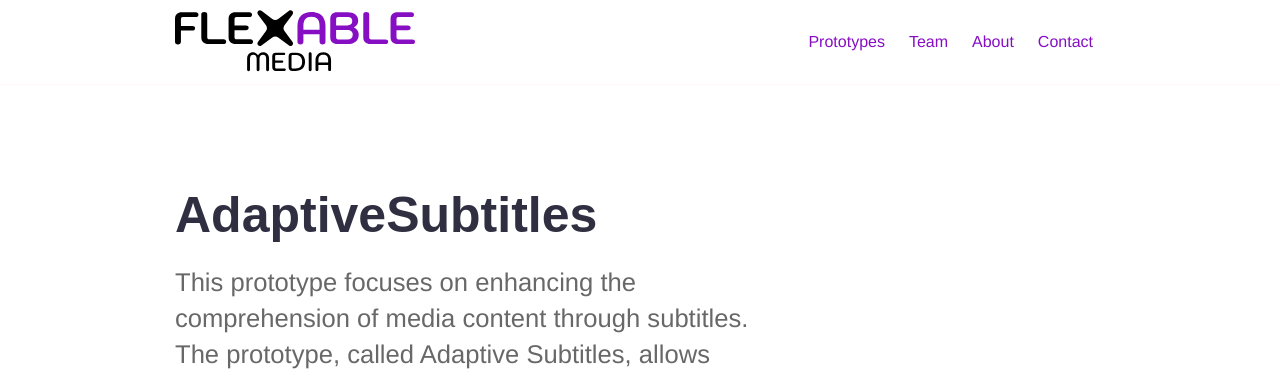
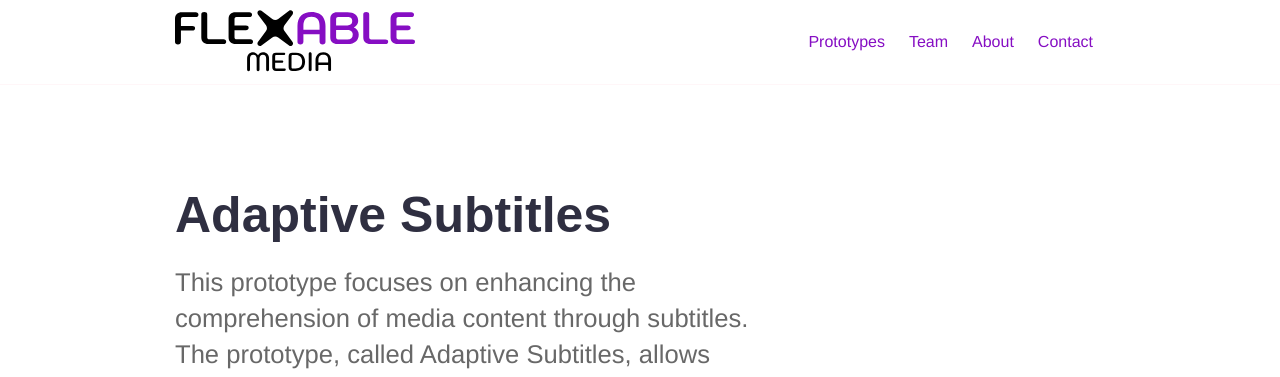
Before and after one commit to flexable-media/website, a Jekyll site: the page built from _prototypes/AdaptiveSubtitles.md, in a window 1280 px wide. Shown: the top 377 px of the page. Built offline with Jekyll 4.4.1, drawn with Linux system fonts in a browser that asks for light colours; some web fonts are replaced.

Commit message:
Updated prototype title

```diff
--- a/_prototypes/AdaptiveSubtitles.md
+++ b/_prototypes/AdaptiveSubtitles.md
@@ -1,5 +1,5 @@
 ---
-title: "AdaptiveSubtitles"
+title: "Adaptive Subtitles"
 date: 2018-11-18T12:33:46+10:00
 weight: 1
 ---
```
